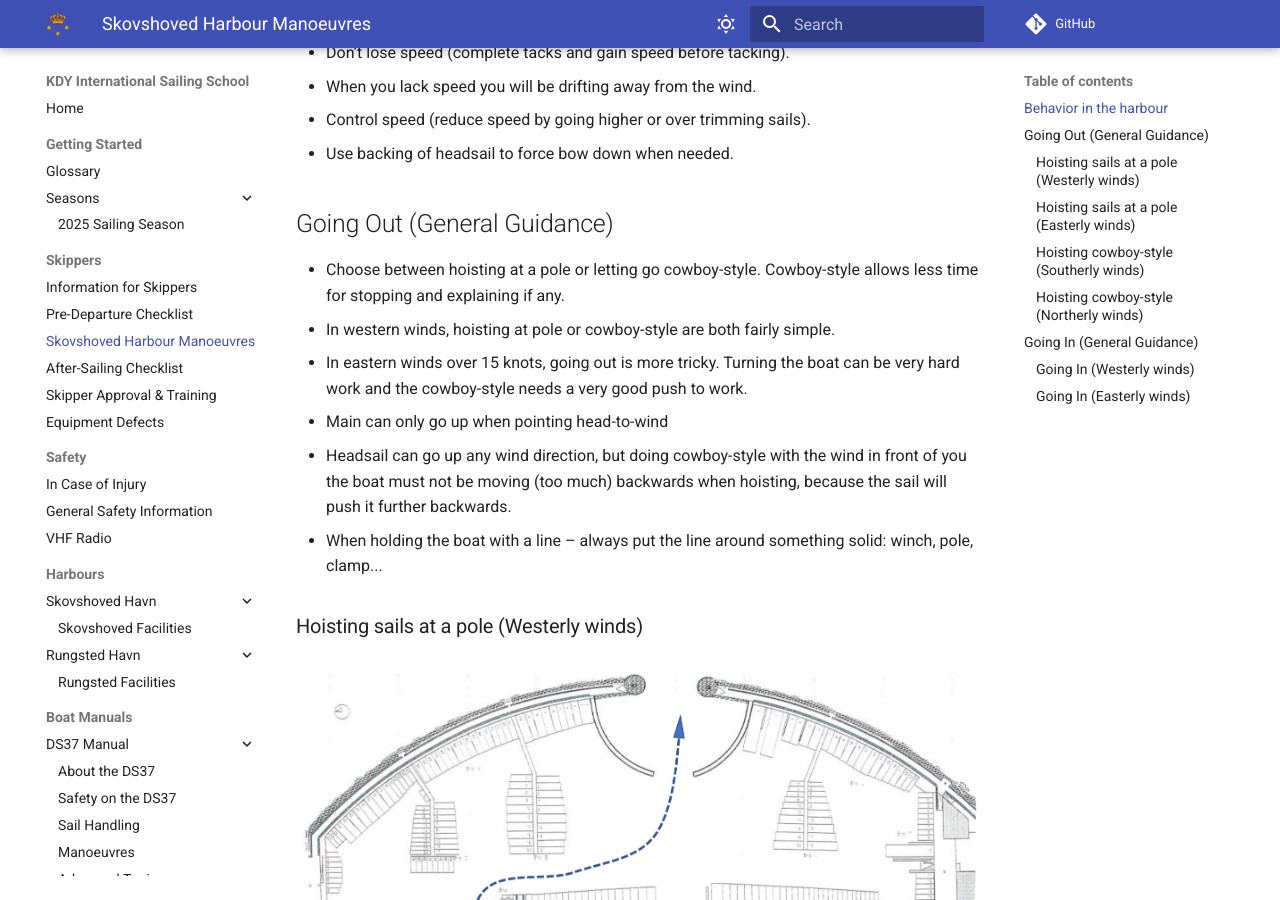
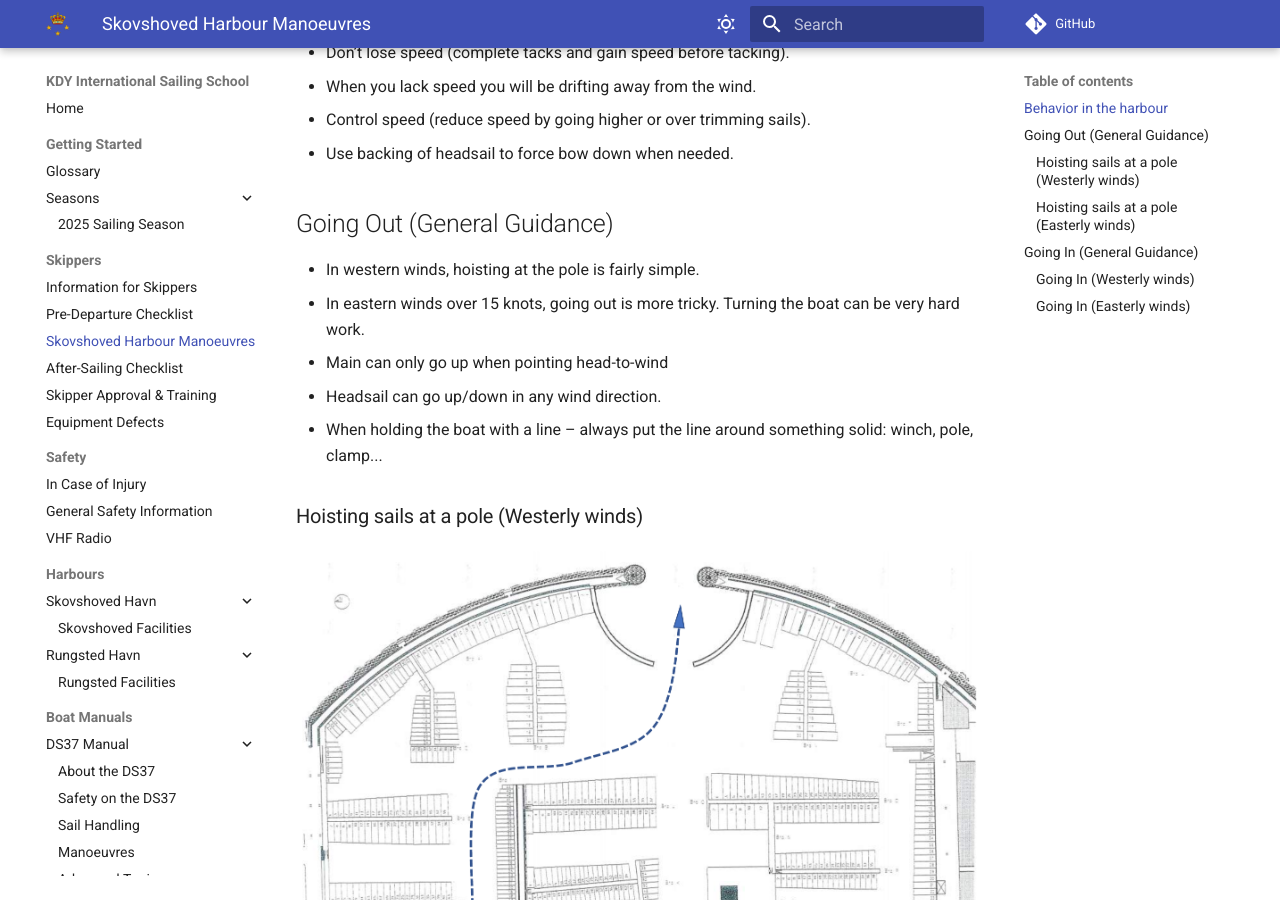
Before and after one commit to x123/kdy-iss, an MkDocs documentation site: the page built from docs/skovshoved-manoeuvres.md, in a window 1280 px wide and 900 px high, scrolled down 325 px. Built offline with MkDocs 1.6.1 and Material for MkDocs 9.7.7, drawn with Linux system fonts in a browser that asks for light colours; comment, search, counter and statistics services are not loaded; some of the changed text lies outside the part shown.

Commit message:
remove: any references to cowboy-style

```diff
--- a/docs/skovshoved-manoeuvres.md
+++ b/docs/skovshoved-manoeuvres.md
@@ -11,15 +11,11 @@
 
 # Going Out (General Guidance)
 
-- Choose between hoisting at a pole or letting go cowboy-style. Cowboy-style
-  allows less time for stopping and explaining if any.
-- In western winds, hoisting at pole or cowboy-style are both fairly simple.
+- In western winds, hoisting at the pole is fairly simple.
 - In eastern winds over 15 knots, going out is more tricky. Turning the boat
-  can be very hard work and the cowboy-style needs a very good push to work.
+  can be very hard work.
 - Main can only go up when pointing head-to-wind
-- Headsail can go up any wind direction, but doing cowboy-style with the wind
-  in front of you the boat must not be moving (too much) backwards when
-  hoisting, because the sail will push it further backwards.
+- Headsail can go up/down in any wind direction.
 - When holding the boat with a line – always put the line around something
   solid: winch, pole, clamp...
 
@@ -61,57 +57,6 @@
 
 ![Hoisting sails at a pole - Skovshoved Havn (Easterly Winds) 4](img/going-out-pole-easterly-4.png)
 
-## Hoisting cowboy-style (Southerly winds)
-
-![Hoisting cowboy-style - Skovshoved Havn (Southerly winds) 1](img/going-out-start.png)
-
-- Rig boat
-- Dedicate crew to moorings, halyards, mast and sheets.
-- Explain manoeuvre
-- Push boat backwards with enough power to get to the other side of the basin
-  (difficult when wind easterly > 15 knots, wait for a lull if the wind is
-  gusty)
-- When clear of the box; steer the aft to south
-
-![Hoisting cowboy-style - Skovshoved Havn (Southerly winds) 2](img/going-out-cowboy-southerly-2.png)
-
-- Hoist headsail, trim and accumulate speed
-- Tack and get speed
-- If you lack speed make a roll by moving crew from leeward to windward
-  simultaneously
-- Head up and point at wind and hoist main
-
-![Hoisting cowboy-style - Skovshoved Havn (Southerly winds) 3](img/going-out-cowboy-southerly-3.png)
-
-- Bear away and tack your way out
-
-  ![Hoisting cowboy-style - Skovshoved Havn (Southerly winds) 4](img/going-out-cowboy-southerly-4.png)
-
-## Hoisting cowboy-style (Northerly winds)
-
-![Hoisting cowboy-style - Skovshoved Havn - (Northerly winds) 1](img/going-out-start.png)
-
-- Rig boat.
-- Dedicate crew to moorings, halyards, mast and sheets.
-- Explain manoeuvre.
-- Push boat backwards enough to get to the other side of the basin (difficult
-  when wind easterly and > 15 knots, wait for a lull if the wind is gusty)
-- When clear of the box; steer the aft to north.
-
-![Hoisting cowboy-style - Skovshoved Havn (Northerly winds) 2](img/going-out-cowboy-northerly-2.png)
-
-- Hoist headsail, trim and accumulate speed.
-
-![Hoisting cowboy-style - Skovshoved Havn (Northerly winds) 3](img/going-out-cowboy-northerly-3.png)
-
-- If you lack speed make a roll by moving crew from leeward to windward
-  simultaneously.
-- Head up and point at wind and hoist main.
-
-![Hoisting cowboy-style - Skovshoved Havn (Northerly winds0 4](img/going-out-cowboy-northerly-4.png)
-
-- Bear away and tack your way out.
-
 # Going In (General Guidance)
 
 - All sails should be down before entering the box.
```
Also changed, not shown: docs/img/going-out-cowboy-northerly-2.png (deleted), docs/img/going-out-cowboy-northerly-3.png (deleted), docs/img/going-out-cowboy-northerly-4.png (deleted), docs/img/going-out-cowboy-southerly-2.png (deleted), docs/img/going-out-cowboy-southerly-3.png (deleted), docs/img/going-out-cowboy-southerly-4.png (deleted).
